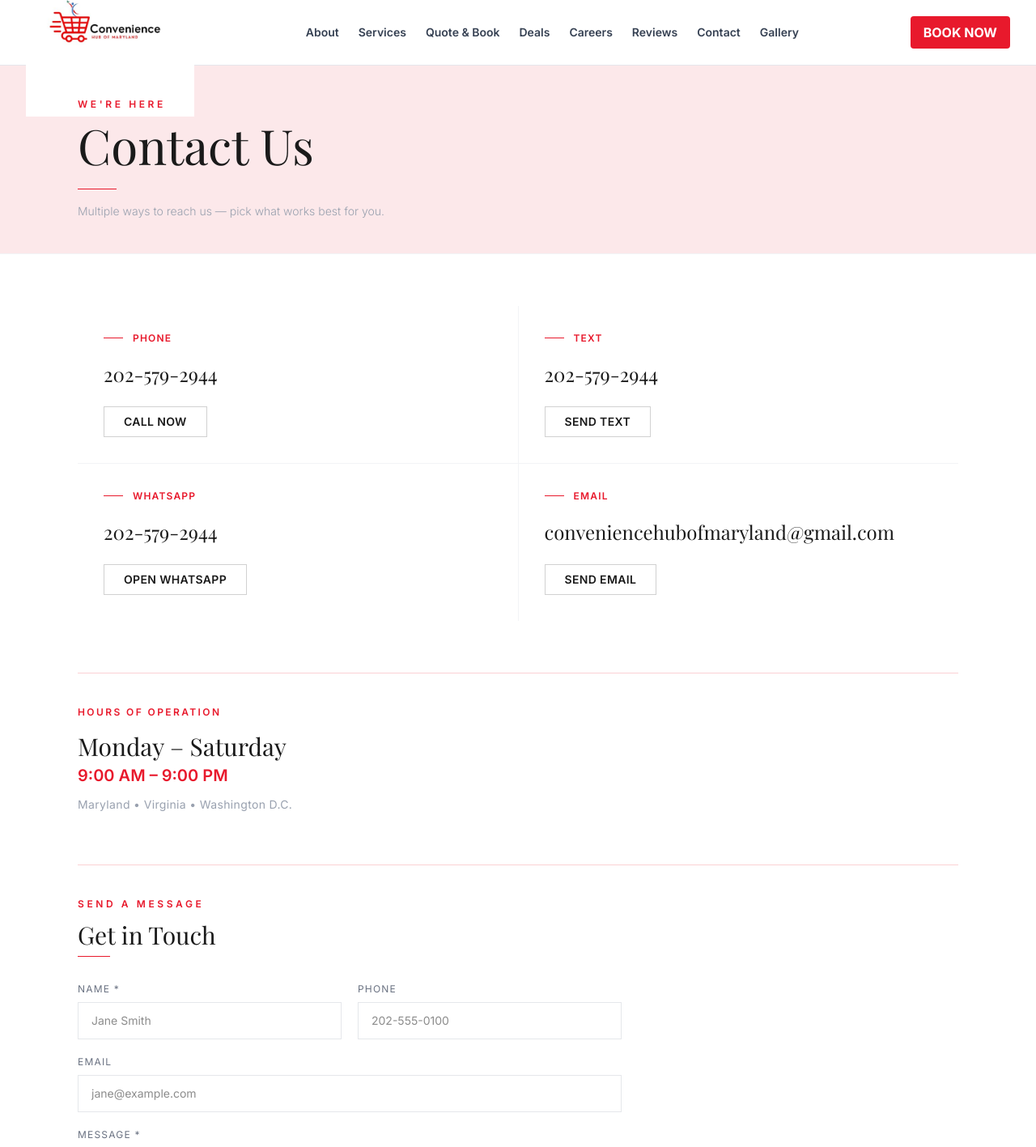
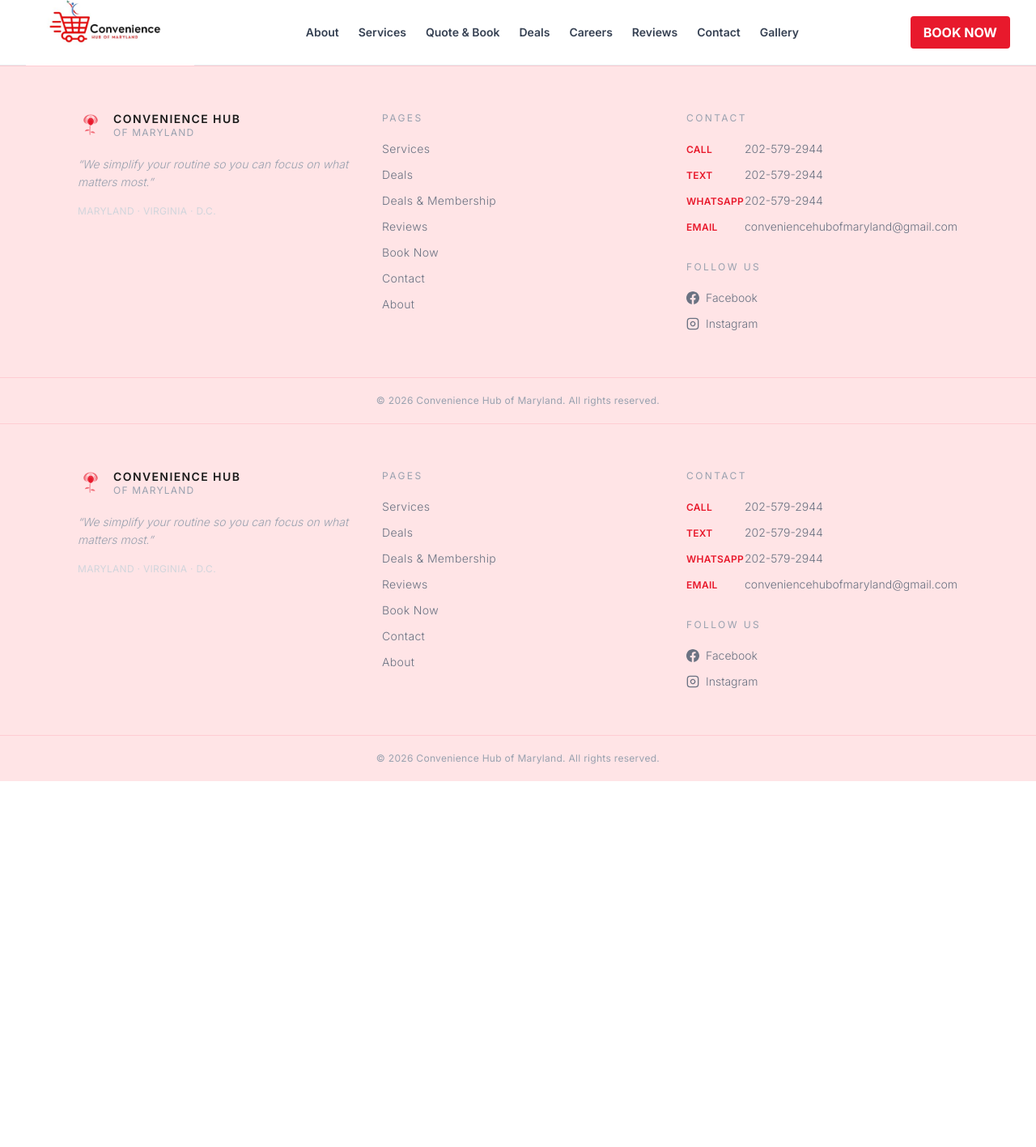
Before and after one commit to conveniencehubofmaryland-dotcom/website, a Next.js app: page /contact in a window 1280 px wide. Shown: the top 1417 px of the page at 81% size. After the commit the page ends 965 px from the top, so only its background shows below. Built offline with nearby package versions, Linux system fonts and the light colour scheme; a web font is replaced by a local one.

Commit message:
Refactor contact page and update contact methods

```diff
--- a/app/contact/page.tsx
+++ b/app/contact/page.tsx
@@ -1,151 +1,139 @@
-'use client'
+import Link from 'next/link'
 
-import { useState } from 'react'
-import AnimatedSection from '@/components/AnimatedSection'
+function RoseSVG() {
+  return (
+    <svg viewBox="0 0 64 80" xmlns="http://www.w3.org/2000/svg" className="w-8 h-8" fill="currentColor">
+      {/* Outer petals */}
+      <path d="M32 8 C24 8 16 16 16 26 C16 30 18 34 20 36 C16 34 10 30 10 24 C10 14 20 6 32 6 C44 6 54 14 54 24 C54 30 48 34 44 36 C46 34 48 30 48 26 C48 16 40 8 32 8Z" opacity="0.6"/>
+      {/* Mid petals */}
+      <path d="M32 12 C26 12 20 18 20 26 C20 32 24 37 28 39 C24 37 18 33 18 27 C18 19 24 13 32 13 C40 13 46 19 46 27 C46 33 40 37 36 39 C40 37 44 32 44 26 C44 18 38 12 32 12Z" opacity="0.75"/>
+      {/* Inner petals */}
+      <path d="M32 16 C27 16 22 21 22 27 C22 33 27 38 32 40 C37 38 42 33 42 27 C42 21 37 16 32 16Z" opacity="0.9"/>
+      {/* Center */}
+      <ellipse cx="32" cy="30" rx="6" ry="7" opacity="1"/>
+      {/* Stem */}
+      <path d="M30 42 C30 50 29 56 30 68" stroke="currentColor" strokeWidth="2" fill="none" strokeLinecap="round" opacity="0.7"/>
+      {/* Left leaf */}
+      <path d="M29 54 C22 50 16 52 14 58 C20 58 26 57 29 54Z" opacity="0.6"/>
+      {/* Right leaf */}
+      <path d="M31 60 C38 56 44 58 46 64 C40 64 34 63 31 60Z" opacity="0.6"/>
+    </svg>
+  )
+}
 
+function FacebookIcon() {
+  return (
+    <svg viewBox="0 0 24 24" xmlns="http://www.w3.org/2000/svg" className="w-4 h-4" fill="currentColor" aria-hidden="true">
+      <path d="M24 12.07C24 5.4 18.63 0 12 0S0 5.4 0 12.07C0 18.1 4.39 23.1 10.13 24v-8.44H7.08v-3.49h3.05V9.41c0-3.02 1.79-4.69 4.53-4.69 1.31 0 2.69.24 2.69.24v2.97h-1.51c-1.49 0-1.96.93-1.96 1.89v2.26h3.33l-.53 3.49h-2.8V24C19.61 23.1 24 18.1 24 12.07z"/>
+    </svg>
+  )
+}
 
-// Next.js metadata can't be exported from a 'use client' file — set it in a parent or use Head.
-// Title/desc are handled by layout.tsx template pattern.
+function InstagramIcon() {
+  return (
+    <svg viewBox="0 0 24 24" xmlns="http://www.w3.org/2000/svg" className="w-4 h-4" fill="none" stroke="currentColor" strokeWidth="2" aria-hidden="true">
+      <rect x="2" y="2" width="20" height="20" rx="5" ry="5"/>
+      <path d="M16 11.37A4 4 0 1 1 12.63 8 4 4 0 0 1 16 11.37z"/>
+      <line x1="17.5" y1="6.5" x2="17.51" y2="6.5"/>
+    </svg>
+  )
+}
 
-const CONTACT_METHODS = [
-  { label: 'Phone',     value: '202-579-2944',                           href: 'tel:+12025792944',                   cta: 'Call Now'         },
-  { label: 'Text',      value: '202-579-2944',                           href: 'sms:+12025792944',                   cta: 'Send Text'        },
-  { label: 'WhatsApp',  value: '202-579-2944',                           href: 'https://wa.me/12025792944',          cta: 'Open WhatsApp'    },
-  { label: 'Email',     value: 'conveniencehubofmaryland@gmail.com',     href: 'mailto:conveniencehubofmaryland@gmail.com', cta: 'Send Email' },
+const contactLinks = [
+  { href: 'tel:+12025792944', label: 'Call', value: '202-579-2944' },
+  { href: 'sms:+12025792944', label: 'Text', value: '202-579-2944' },
+  { href: 'https://wa.me/12025792944', label: 'WhatsApp', value: '202-579-2944' },
+  { href: 'mailto:conveniencehubofmaryland@gmail.com', label: 'Email', value: 'conveniencehubofmaryland@gmail.com' },
 ]
 
-export default function ContactPage() {
-  const [form, setForm]     = useState({ name: '', phone: '', email: '', message: '' })
-  const [status, setStatus] = useState<'idle' | 'submitting' | 'success' | 'error'>('idle')
-  const [errMsg, setErrMsg] = useState('')
+const socialLinks = [
+  { href: 'https://www.facebook.com/profile.php?id=61590993750066', label: 'Facebook', Icon: FacebookIcon },
+  { href: 'https://www.instagram.com/chm_dmv', label: 'Instagram', Icon: InstagramIcon },
+]
 
-  function set(field: string, value: string) {
-    setForm(f => ({ ...f, [field]: value }))
-  }
+const navLinks = [
+  { href: '/services',   label: 'Services'   },
+  { href: '/deals',      label: 'Deals'      },
+  { href: '/deals',      label: 'Deals & Membership' },
+  { href: '/reviews',    label: 'Reviews'    },
+  { href: '/book',       label: 'Book Now'   },
+  { href: '/contact',    label: 'Contact'    },
+  { href: '/about',      label: 'About'      },
+]
 
-  async function handleSubmit(e: React.FormEvent) {
-    e.preventDefault()
-    setStatus('submitting')
-    setErrMsg('')
-    try {
-      const res = await fetch('/api/contact', {
-        method:  'POST',
-        headers: { 'Content-Type': 'application/json' },
-        body:    JSON.stringify(form),
-      })
-      const data = res.headers.get('content-type')?.includes('application/json') ? await res.json() : {}
-      if (!res.ok) throw new Error(data.error ?? 'Submission failed')
-      setStatus('success')
-    } catch (err) {
-      setStatus('error')
-      setErrMsg(err instanceof Error ? err.message : 'Something went wrong. Please try again.')
-    }
-  }
+export default function Footer() {
+  return (
+    <footer className="bg-rose-100 border-t border-rose-200 relative overflow-hidden">
+      {/* Botanical accent */}
+      <div className="absolute right-0 top-0 opacity-[0.06] pointer-events-none text-chm-red translate-x-8 -translate-y-4">
+        <RoseSVG />
+      </div>
 
-  return (
-    <div className="bg-white">
-      {/* Header */}
-      <div className="bg-cream py-10 border-b border-gray-100">
-        <div className="max-w-6xl mx-auto px-6 sm:px-8">
-          <p className="text-chm-red text-xs font-semibold uppercase tracking-[0.3em] mb-3">We&apos;re Here</p>
-          <h1 className="font-serif text-5xl md:text-6xl text-chm-black" style={{ fontFamily: 'var(--font-serif)' }}>
-            Contact Us
-          </h1>
-          <div className="w-12 h-px bg-chm-red mt-6 mb-4" />
-          <p className="text-gray-400 max-w-xl text-sm leading-relaxed font-light">
-            Multiple ways to reach us — pick what works best for you.
+      <div className="max-w-6xl mx-auto px-6 sm:px-8 py-14 grid grid-cols-1 md:grid-cols-3 gap-10">
+        {/* Brand */}
+        <div>
+          <div className="flex items-center gap-3 mb-5">
+            <span className="text-chm-red">
+              <RoseSVG />
+            </span>
+            <div>
+              <p className="text-chm-black font-semibold text-sm uppercase tracking-widest leading-tight">Convenience Hub</p>
+              <p className="text-gray-400 text-xs uppercase tracking-widest">of Maryland</p>
+            </div>
+          </div>
+          <p className="text-gray-400 text-sm leading-relaxed italic font-light">
+            &ldquo;We simplify your routine so you can focus on what matters most.&rdquo;
           </p>
+          <p className="text-gray-300 text-xs mt-4 tracking-wide uppercase">Maryland · Virginia · D.C.</p>
+        </div>
+
+        {/* Nav */}
+        <div>
+          <p className="text-xs uppercase tracking-[0.2em] text-gray-400 mb-5">Pages</p>
+          <div className="flex flex-col gap-3">
+            {navLinks.map(({ href, label }) => (
+              <Link key={href} href={href} className="text-gray-500 hover:text-chm-red text-sm transition-colors tracking-wide font-light">
+                {label}
+              </Link>
+            ))}
           </div>
         </div>
 
-      <div className="max-w-6xl mx-auto px-6 sm:px-8 py-16 space-y-16">
-        {/* Contact method tiles */}
-        <div className="grid grid-cols-1 sm:grid-cols-2 gap-px bg-gray-100">
-          {CONTACT_METHODS.map((c, i) => (
-            <AnimatedSection key={c.label} delay={i * 80}>
-              <div className="bg-white p-8 hover:bg-cream transition-colors flex flex-col justify-between gap-6 h-full">
+        {/* Contact */}
         <div>
-                  <div className="flex items-center gap-3 mb-5">
-                    <div className="w-6 h-px bg-chm-red" />
-                    <span className="text-chm-red text-xs font-semibold uppercase tracking-widest">{c.label}</span>
-                  </div>
-                  <p className="font-serif text-2xl text-chm-black break-all" style={{ fontFamily: 'var(--font-serif)' }}>
-                    {c.value}
-                  </p>
-                </div>
-                <a href={c.href} className="self-start border border-chm-black/20 text-chm-black px-6 py-2 font-semibold text-sm uppercase tracking-wide hover:border-chm-red hover:text-chm-red transition-colors">
-                  {c.cta}
+          <p className="text-xs uppercase tracking-[0.2em] text-gray-400 mb-5">Contact</p>
+          <div className="flex flex-col gap-3">
+            {contactLinks.map(({ href, label, value }) => (
+              <a key={label} href={href} className="text-sm group flex items-baseline gap-2">
+                <span className="text-chm-red font-semibold text-xs uppercase w-16 shrink-0 tracking-wide">{label}</span>
+                <span className="text-gray-500 group-hover:text-chm-black transition-colors font-light">{value}</span>
               </a>
-              </div>
-            </AnimatedSection>
             ))}
           </div>
 
-        {/* Hours */}
-        <AnimatedSection>
-          <div className="border-t border-chm-red/20 pt-10">
-            <p className="text-chm-red text-xs font-semibold uppercase tracking-[0.2em] mb-4">Hours of Operation</p>
-            <p className="font-serif text-3xl text-chm-black mb-1" style={{ fontFamily: 'var(--font-serif)' }}>
-              Monday – Saturday
-            </p>
-            <p className="text-chm-red font-semibold text-xl">9:00 AM – 9:00 PM</p>
-            <p className="text-gray-400 text-sm mt-3 tracking-wide">Maryland • Virginia • Washington D.C.</p>
-          </div>
-        </AnimatedSection>
-
-        {/* Contact form */}
-        <AnimatedSection>
-          <div className="border-t border-chm-red/20 pt-10">
-            <p className="text-chm-red text-xs font-semibold uppercase tracking-[0.3em] mb-3">Send a Message</p>
-            <h2 className="font-serif text-3xl text-chm-black mb-2" style={{ fontFamily: 'var(--font-serif)' }}>
-              Get in Touch
-            </h2>
-            <div className="w-10 h-px bg-chm-red mb-8" />
-
-            {status === 'success' ? (
-              <div className="text-center py-12">
-                <div className="w-12 h-px bg-chm-red mx-auto mb-6" />
-                <p className="font-serif text-2xl text-chm-black mb-3" style={{ fontFamily: 'var(--font-serif)' }}>Message Sent</p>
-                <p className="text-gray-500 text-sm max-w-sm mx-auto">We&apos;ll get back to you within 1 hour during business hours (Mon–Sat, 9 AM–9 PM).</p>
-              </div>
-            ) : (
-              <form onSubmit={handleSubmit} className="max-w-2xl space-y-5">
-                <div className="grid grid-cols-1 sm:grid-cols-2 gap-5">
-                  <div>
-                    <label className="block text-xs uppercase tracking-widest text-gray-500 mb-2">Name *</label>
-                    <input required type="text" value={form.name} onChange={e => set('name', e.target.value)}
-                      className="w-full border border-gray-200 px-4 py-3 text-sm focus:outline-none focus:border-chm-red transition-colors"
-                      placeholder="Jane Smith" />
-                  </div>
-                  <div>
-                    <label className="block text-xs uppercase tracking-widest text-gray-500 mb-2">Phone</label>
-                    <input type="tel" value={form.phone} onChange={e => set('phone', e.target.value)}
-                      className="w-full border border-gray-200 px-4 py-3 text-sm focus:outline-none focus:border-chm-red transition-colors"
-                      placeholder="202-555-0100" />
+          {/* Follow Us */}
+          <p className="text-xs uppercase tracking-[0.2em] text-gray-400 mt-8 mb-5">Follow Us</p>
+          <div className="flex flex-col gap-3">
+            {socialLinks.map(({ href, label, Icon }) => (
+              <a
+                key={label}
+                href={href}
+                target="_blank"
+                rel="noopener noreferrer"
+                aria-label={`CHM on ${label}`}
+                className="text-sm group flex items-center gap-2 text-gray-500 hover:text-chm-red transition-colors font-light"
+              >
+                <Icon />
+                <span>{label}</span>
+              </a>
+            ))}
           </div>
         </div>
-                <div>
-                  <label className="block text-xs uppercase tracking-widest text-gray-500 mb-2">Email</label>
-                  <input type="email" value={form.email} onChange={e => set('email', e.target.value)}
-                    className="w-full border border-gray-200 px-4 py-3 text-sm focus:outline-none focus:border-chm-red transition-colors"
-                    placeholder="jane@example.com" />
       </div>
-                <div>
-                  <label className="block text-xs uppercase tracking-widest text-gray-500 mb-2">Message *</label>
-                  <textarea required rows={5} value={form.message} onChange={e => set('message', e.target.value)}
-                    className="w-full border border-gray-200 px-4 py-3 text-sm focus:outline-none focus:border-chm-red transition-colors resize-none"
-                    placeholder="Tell us what you need…" />
+
+      <div className="border-t border-rose-200 py-5 text-center text-gray-400 text-xs tracking-wide">
+        © {new Date().getFullYear()} Convenience Hub of Maryland. All rights reserved.
       </div>
-                {status === 'error' && <p className="text-chm-red text-sm">{errMsg}</p>}
-                <button type="submit" disabled={status === 'submitting'}
-                  className="bg-chm-red text-white px-10 py-3 font-semibold text-xs uppercase tracking-widest hover:bg-red-700 transition-colors disabled:opacity-60">
-                  {status === 'submitting' ? 'Sending…' : 'Send Message'}
-                </button>
-              </form>
-            )}
-          </div>
-        </AnimatedSection>
-      </div>
-    </div>
+    </footer>
   )
 }
```
Lines whose indentation alone changed are shown as unchanged.
